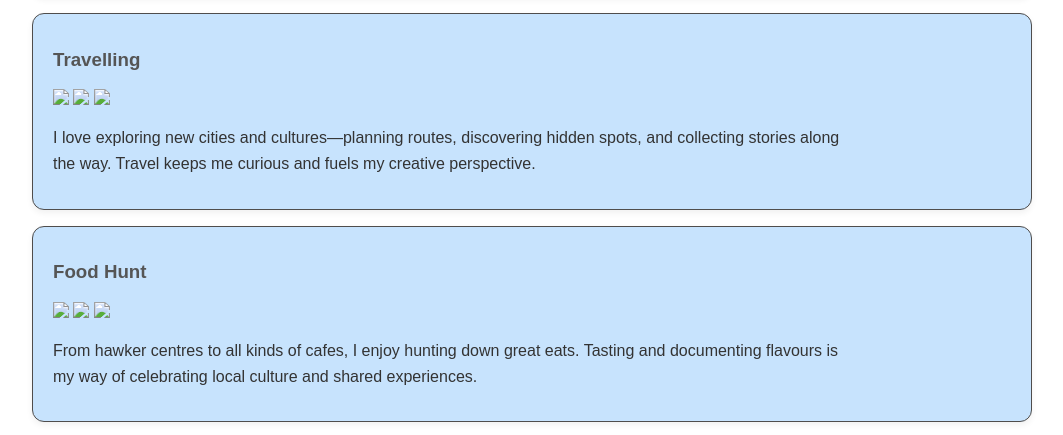
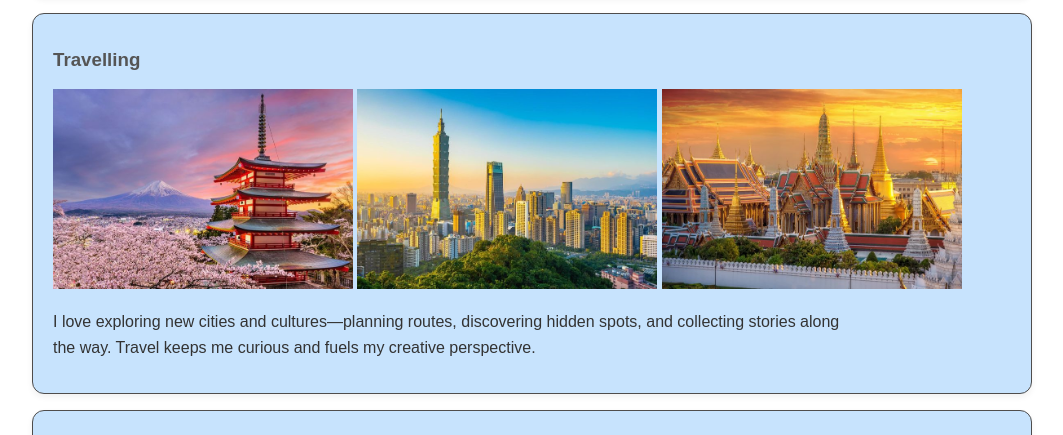
Before and after one commit to CodeyCasey/CodeyCasey.github.io, a plain HTML site: page index.html in a window 1280 px wide. Shown: the part 326-761 px from the top of the page, without its empty margins (18-1081 px from the left). Drawn offline with Linux system fonts and the light colour scheme; files whose address does not match are found by name.

Commit message:
Update index.html

```diff
--- a/index.html
+++ b/index.html
@@ -74,9 +74,9 @@ box-shadow: 0 3px 6px rgba(0,0,0,0.06);
 </div>
 <div class="card">
 <h3>Travelling</h3>
-<img src="images/view-of japan.jpeg" width="300" />
-<img src="images/view-of-taipei city.jpeg" width="300"/>
-<img src="images/view-of-bangkok.jpeg" width="300" />
+<img src="view-of japan.jpeg" width="300" />
+<img src="view-of-taipei city.jpeg" width="300"/>
+<img src="view-of-bangkok.jpeg" width="300" />
 <p>
 I love exploring new cities and cultures—planning routes, discovering hidden spots, and collecting stories along the way. Travel keeps me curious and fuels my creative perspective.
 </p>
@@ -85,9 +85,9 @@ I love exploring new cities and cultures—planning routes, discovering hidden s
 
 <div class="card">
 <h3>Food Hunt</h3>
-<img src="images/satay-chicken.jpeg" height="300" />
-<img src="images/nyonya-kueh.jpeg" height="300" />
-<img src="images/katong-laksa .jpeg" height="300" />
+<img src="satay-chicken.jpeg" height="300" />
+<img src="nyonya-kueh.jpeg" height="300" />
+<img src="katong-laksa .jpeg" height="300" />
 <p>
 From hawker centres to all kinds of cafes, I enjoy hunting down great eats. Tasting and documenting flavours is my way of celebrating local culture and shared experiences.
 </p>
```
